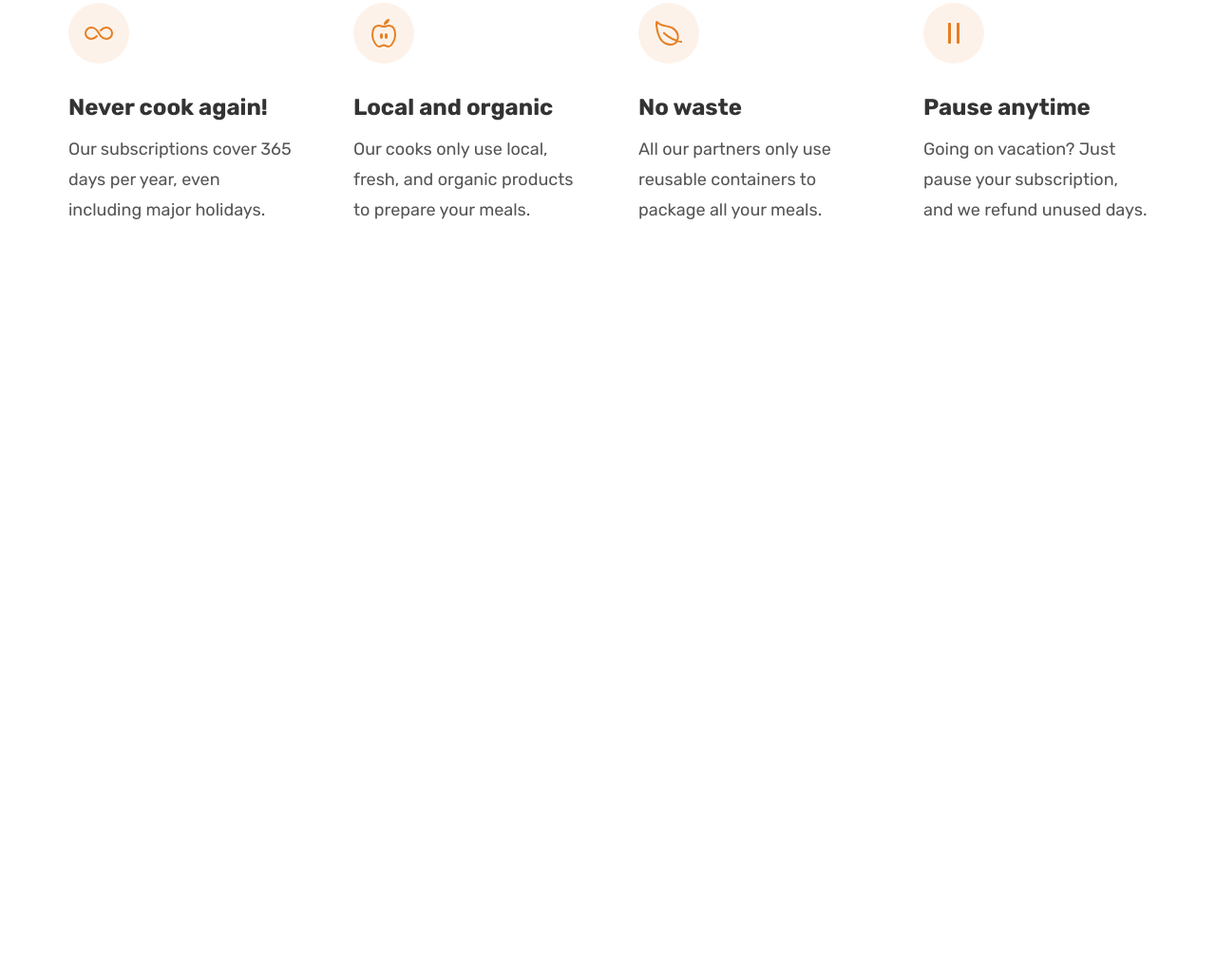
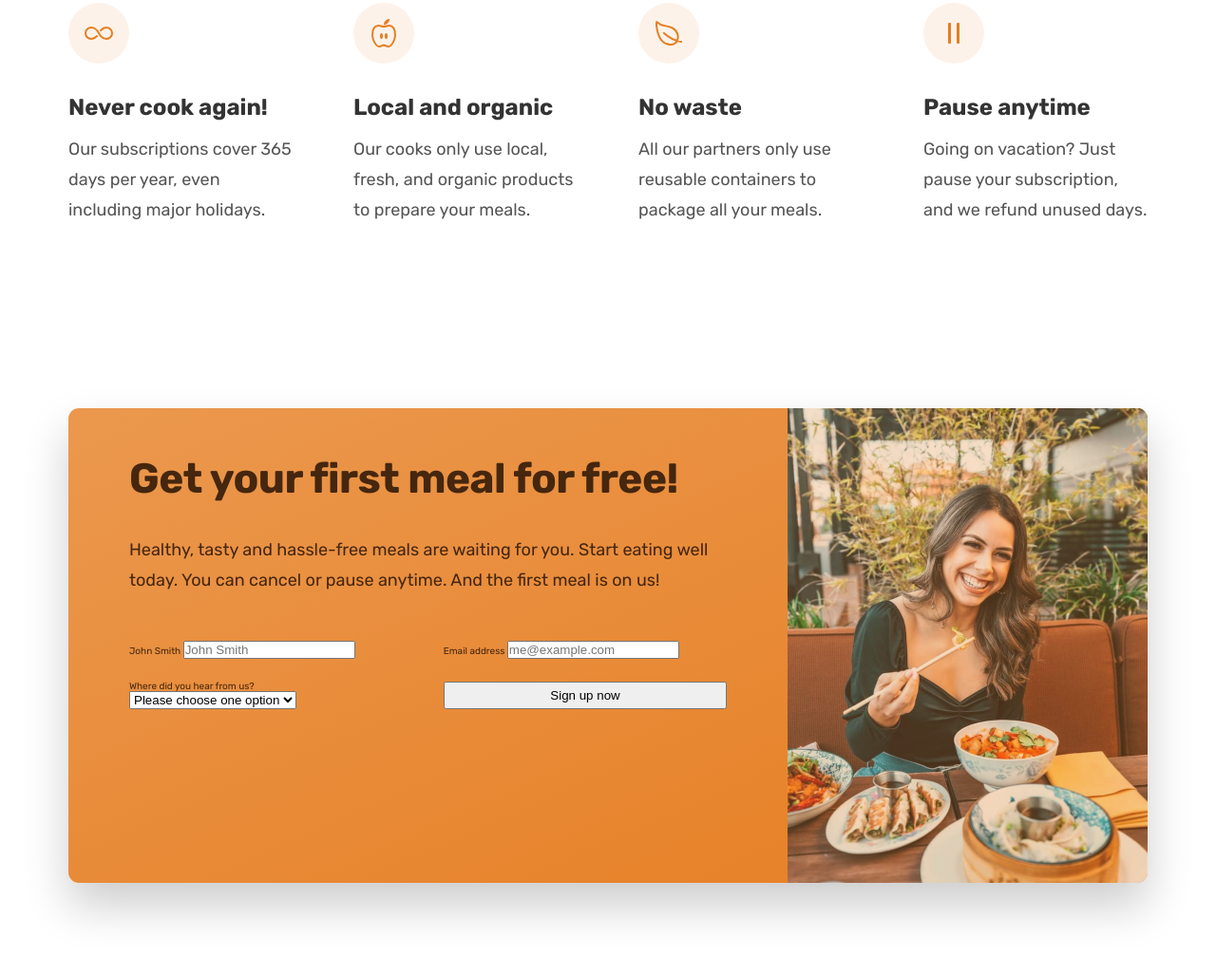
Before and after one commit to srjuchenko/OmniFood, a plain HTML site: page index.html in a window 1280 px wide. Shown: the part 5630-6656 px from the top of the page at 95% size. Before the commit the page ends 5964 px from the top, so only its background shows below. Drawn offline with nearby package versions, Linux system fonts and the light colour scheme.

Commit message:
finished to put all the content and built forms

```diff
--- a/css/general.css
+++ b/css/general.css
@@ -24,12 +24,13 @@ Paragraph default: 1.6
 
 - Primary: #e67e22
 
-- Tint: #fdf2e9, #fae5d3;
-- Shades: #cf711f,
+- Tint: #fdf2e9, #fae5d3.
+- Shades: #cf711f,#2e1907.
 - Accents:
 - Greys:#555, #333, #6f6f6f
 
 --- 05 SHADOWS
+0 2.4rem 4.8rem rgba(0, 0, 0, 0.075);
 
 --- 06 BORDER-RADIUS
 Default: 9px
--- a/css/style.css
+++ b/css/style.css
@@ -451,9 +451,6 @@
 /* FEATURES SECTION */
 /* ******************* */
 
-.feature {
-}
-
 .feature-title {
   font-size: 2.4rem;
   color: #333;
@@ -476,3 +473,57 @@
   font-size: 1.8rem;
   line-height: 1.8;
 }
+
+/* ******************* */
+/* CTA SECTION */
+/* ******************* */
+
+.section-cta {
+  padding: 9.6rem 0;
+}
+
+.cta {
+  display: grid;
+  grid-template-columns: 2fr 1fr;
+  box-shadow: 0 2.4rem 4.8rem rgba(0, 0, 0, 0.2);
+  border-radius: 11px;
+  background-image: linear-gradient(to right bottom, #eb984e, #e67e22);
+
+  height: 50rem;
+  overflow: hidden;
+}
+
+.cta-text-box {
+  padding: 4.8rem 6.4rem 6.4rem 6.4rem;
+  color: #45260e;
+}
+
+.cta-text {
+  font-size: 1.8rem;
+  line-height: 1.8;
+
+  margin-bottom: 4.8rem;
+}
+
+.cta .heading-secondary {
+  color: #45260e;
+  margin-bottom: 3.2rem;
+}
+
+.cta-img-box {
+  background-image: linear-gradient(
+      to right bottom,
+      rgba(235, 151, 78, 0.3),
+      hsla(28, 80%, 52%, 0.3)
+    ),
+    url("../img/eating.jpg");
+  background-position: center;
+  background-size: cover;
+}
+
+.cta-form {
+  display: grid;
+  grid-template-columns: 1fr 1fr;
+  column-gap: 3.2rem;
+  row-gap: 2.4rem;
+}
--- a/index.html
+++ b/index.html
@@ -409,6 +409,48 @@
         </div>
       </div>
     </section>
+
+    <section class="section-cta">
+      <div class="container">
+        <div class="cta">
+          <div class="cta-text-box">
+            <h2 class="heading-secondary">Get your first meal for free!</h2>
+            <p class="cta-text">
+              Healthy, tasty and hassle-free meals are waiting for you. Start eating well today. You can cancel or pause
+              anytime. And the first meal is on us!
+            </p>
+
+            <form class="cta-form" action="#">
+              <div>
+                <label for="full-name">John Smith</label>
+                <input id="full-name" type="text" placeholder="John Smith" required>
+              </div>
+
+              <div>
+                <label for="email">Email address</label>
+                <input id="email" type="email" placeholder="me@example.com" required>
+              </div>
+
+              <div>
+                <label for="select-where">Where did you hear from us?</label>
+                <select id="select-where" required>
+                  <option value="">Please choose one option</option>
+                  <option value="friends">Friends and family</option>
+                  <option value="youtube">YouTube video</option>
+                  <option value="podcast">Podcast</option>
+                  <option value="facebook">Facebook ad</option>
+                  <option value="other">Others</option>
+                </select>
+              </div>
+
+              <button class="btn">Sign up now</button>
+
+            </form>
+          </div>
+          <div class="cta-img-box" role="img" aria-label="woman enjoing food"></div>
+        </div>
+      </div>
+    </section>
   </main>
 
 
```
